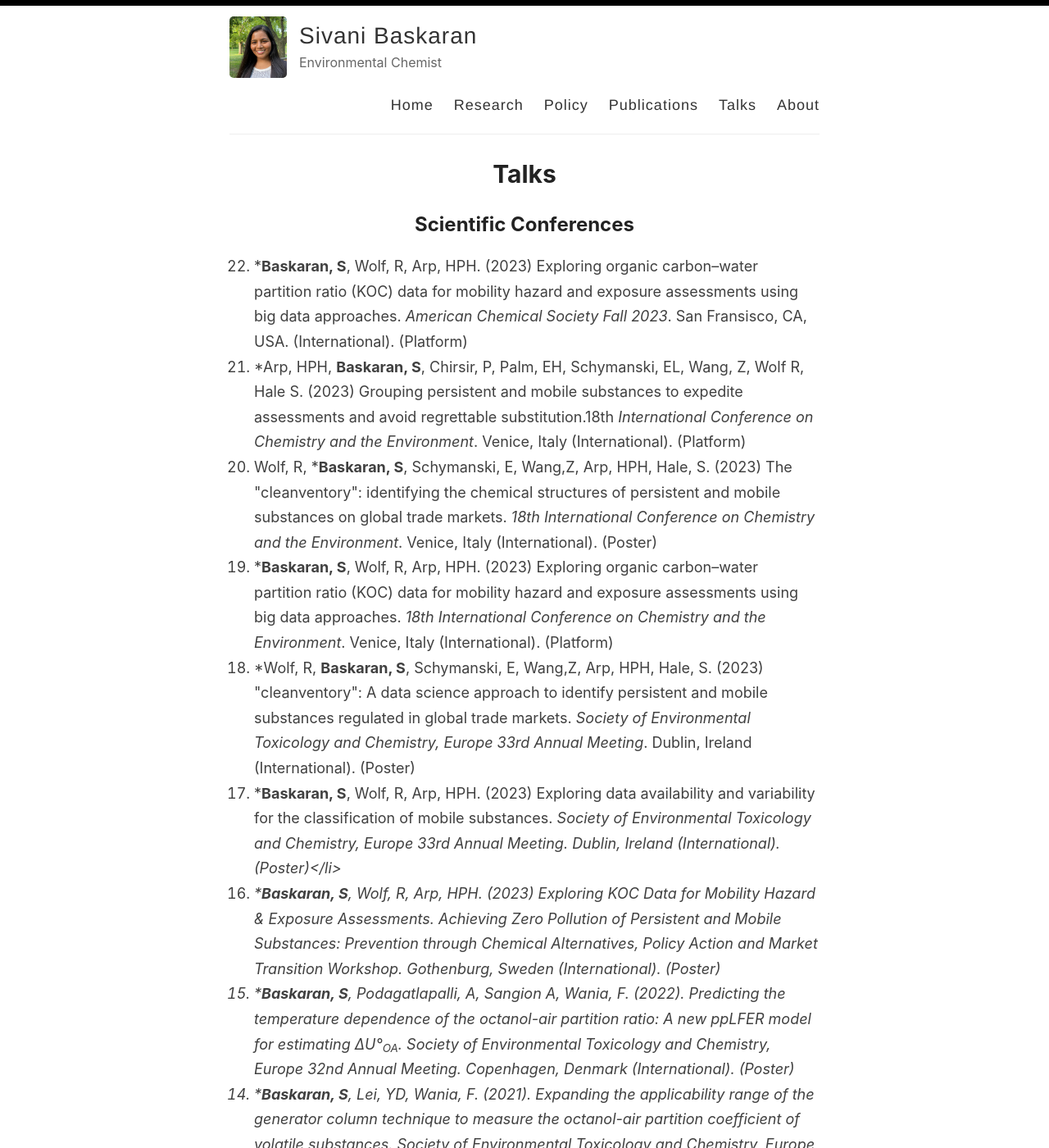
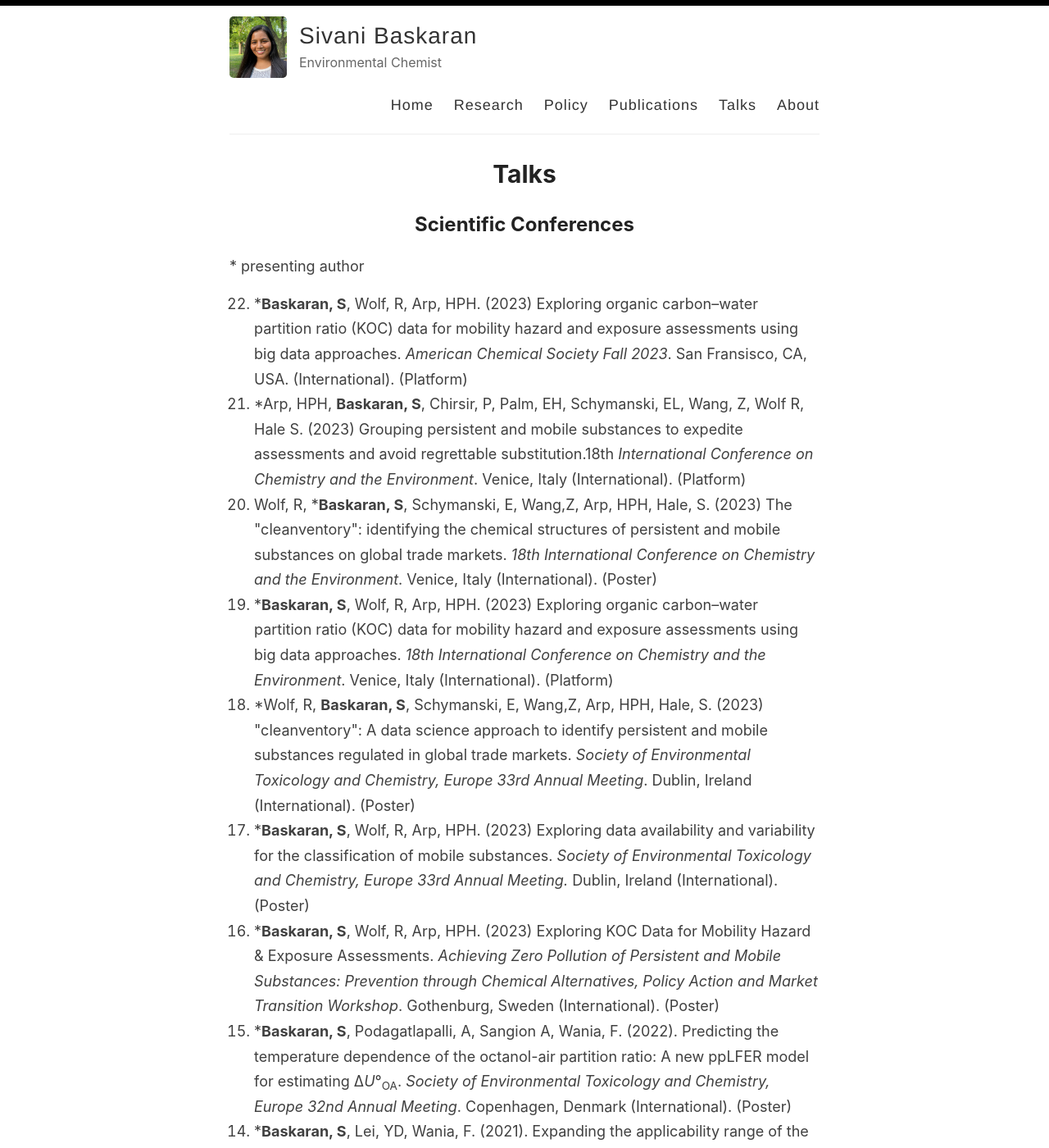
Before and after one commit to sivanibaskaran/sivanibaskaran.github.io, a Jekyll site: the page built from _pages/talks.md, in a window 1280 px wide and 1400 px high. Shown: the whole window at 82% size. Built offline with Jekyll 4.4.1, drawn with Linux system fonts in a browser that asks for light colours; comment, search, counter and statistics services are not loaded; some of the changed text lies outside the part shown.

Commit message:
talks fix

```diff
--- a/_pages/talks.md
+++ b/_pages/talks.md
@@ -5,13 +5,14 @@ permalink: /talks/
 ---
 
 ## Scientific Conferences
+<p><small>* presenting author</small></p>
 <ol reversed>
 <li>*<b>Baskaran, S</b>, Wolf, R, Arp, HPH. (2023) Exploring organic carbon–water partition ratio (KOC) data for mobility hazard and exposure assessments using big data approaches. <i>American Chemical Society Fall 2023</i>. San Fransisco, CA, USA. (International). (Platform)</li>
 <li>*Arp, HPH, <b>Baskaran, S</b>, Chirsir, P, Palm, EH, Schymanski, EL, Wang, Z, Wolf R, Hale S. (2023) Grouping persistent and mobile substances to expedite assessments and avoid regrettable substitution.18th <i>International Conference on Chemistry and the Environment</i>. Venice, Italy (International). (Platform)</li>
 <li>Wolf, R, *<b>Baskaran, S</b>, Schymanski, E, Wang,Z, Arp, HPH, Hale, S. (2023) The "cleanventory": identifying the chemical structures of persistent and mobile substances on global trade markets. <i>18th International Conference on Chemistry and the Environment</i>. Venice, Italy (International). (Poster)</li>
 <li>*<b>Baskaran, S</b>, Wolf, R, Arp, HPH. (2023) Exploring organic carbon–water partition ratio (KOC) data for mobility hazard and exposure assessments using big data approaches. <i>18th International Conference on Chemistry and the Environment</i>. Venice, Italy (International). (Platform)</li>
 <li>*Wolf, R, <b>Baskaran, S</b>, Schymanski, E, Wang,Z, Arp, HPH, Hale, S. (2023) "cleanventory": A data science approach to identify persistent and mobile substances regulated in global trade markets. <i>Society of Environmental Toxicology and Chemistry, Europe 33rd Annual Meeting</i>. Dublin, Ireland (International). (Poster)</li>
-<li>*<b>Baskaran, S</b>, Wolf, R, Arp, HPH. (2023) Exploring data availability and variability for the classification of mobile substances. <i>Society of Environmental Toxicology and Chemistry, Europe 33rd Annual Meeting. Dublin, Ireland (International). (Poster)</li>
+<li>*<b>Baskaran, S</b>, Wolf, R, Arp, HPH. (2023) Exploring data availability and variability for the classification of mobile substances. <i>Society of Environmental Toxicology and Chemistry, Europe 33rd Annual Meeting.</i> Dublin, Ireland (International). (Poster)</li>
 <li>*<b>Baskaran, S</b>, Wolf, R, Arp, HPH. (2023) Exploring KOC Data for Mobility Hazard & Exposure Assessments. <i>Achieving Zero Pollution of Persistent and Mobile Substances: Prevention through Chemical Alternatives, Policy Action and Market Transition Workshop</i>. Gothenburg, Sweden (International). (Poster)</li>
 <li>*<b>Baskaran, S</b>, Podagatlapalli, A, Sangion A, Wania, F. (2022). Predicting the temperature dependence of the octanol-air partition ratio: A new ppLFER model for estimating Δ<i>U</i>°<sub>OA</sub>. <i>Society of Environmental Toxicology and Chemistry, Europe 32nd Annual Meeting</i>. Copenhagen, Denmark (International). (Poster)</li>
 <li>*<b>Baskaran, S</b>, Lei, YD, Wania, F. (2021). Expanding the applicability range of the generator column technique to measure the octanol-air partition coefficient of volatile substances. <i>Society of Environmental Toxicology and Chemistry, Europe 32nd Annual Meeting</i>. Copenhagen, Denmark (International). (Platform)</li>
```
